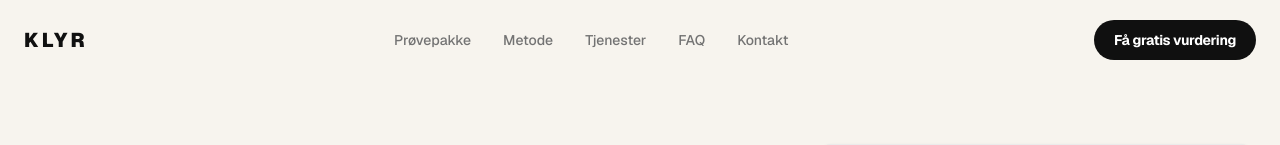
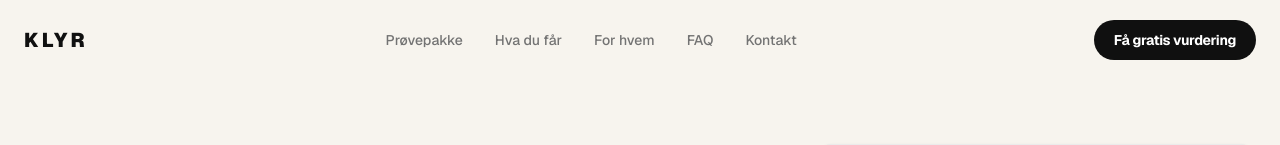
Before and after one commit to vetlegang/klyr-landing-page, a Next.js app: page / in a window 1280 px wide. Shown: the top 145 px of the page. Built offline with nearby package versions, Linux system fonts and the light colour scheme.

Commit message:
Fix navbar anchors on KLYR landing page

```diff
--- a/app/components/Hero.tsx
+++ b/app/components/Hero.tsx
@@ -11,7 +11,7 @@ const bullets = [
 
 export default function Hero() {
   return (
-    <section className="bg-[#F7F4EE] pt-28 pb-20 md:pt-36 md:pb-28 px-6">
+    <section id="provepakke" className="bg-[#F7F4EE] pt-28 pb-20 md:pt-36 md:pb-28 px-6">
       <div className="max-w-7xl mx-auto">
         <div className="grid lg:grid-cols-[1fr_440px] gap-12 lg:gap-20 items-start">
           {/* Left */}
--- a/app/components/Navbar.tsx
+++ b/app/components/Navbar.tsx
@@ -6,8 +6,8 @@ import { Menu, X } from "lucide-react";
 
 const navLinks = [
   { label: "Prøvepakke", href: "#provepakke" },
-  { label: "Metode", href: "#metode" },
-  { label: "Tjenester", href: "#tjenester" },
+  { label: "Hva du får", href: "#hva-du-faar" },
+  { label: "For hvem", href: "#for-hvem" },
   { label: "FAQ", href: "#faq" },
   { label: "Kontakt", href: "#kontakt" },
 ];
--- a/app/components/WhatYouGet.tsx
+++ b/app/components/WhatYouGet.tsx
@@ -22,7 +22,7 @@ const deliverables = [
 
 export default function WhatYouGet() {
   return (
-    <section className="bg-white py-20 md:py-28 px-6">
+    <section id="hva-du-faar" className="bg-white py-20 md:py-28 px-6">
       <div className="max-w-7xl mx-auto">
         <FadeIn>
           <p className="text-xs font-bold tracking-[0.22em] text-[#737373] uppercase mb-4">
--- a/app/components/WhoItsFor.tsx
+++ b/app/components/WhoItsFor.tsx
@@ -32,7 +32,7 @@ const profiles = [
 
 export default function WhoItsFor() {
   return (
-    <section className="bg-[#F7F4EE] py-20 md:py-28 px-6">
+    <section id="for-hvem" className="bg-[#F7F4EE] py-20 md:py-28 px-6">
       <div className="max-w-7xl mx-auto">
         <FadeIn>
           <p className="text-xs font-bold tracking-[0.22em] text-[#737373] uppercase mb-4">
```
